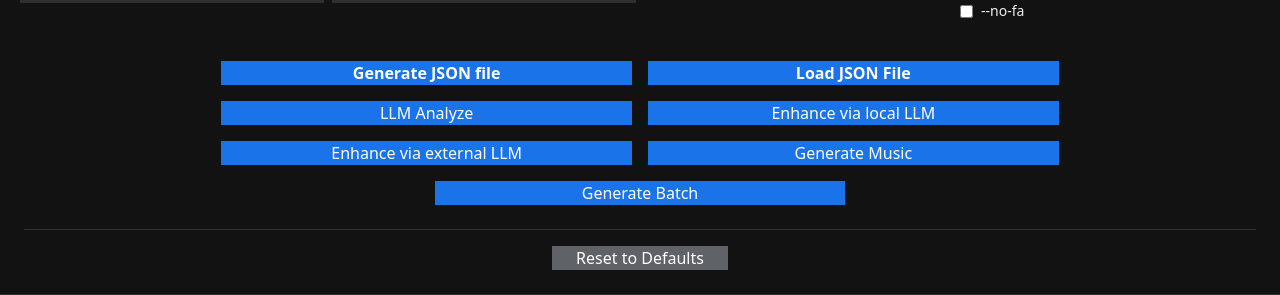
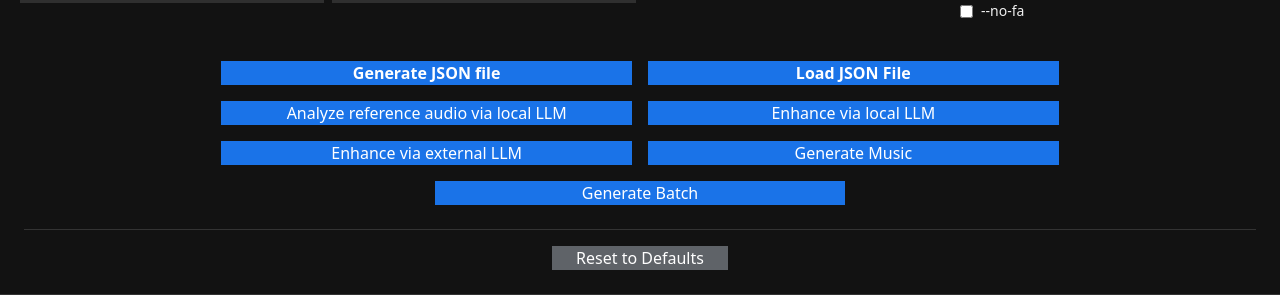
Before and after one commit to Nurb4000/acestep.cpp-simple-GUI, a Flask app: page / in a window 1280 px wide. Shown: the part 1336-1631 px from the top of the page. Run offline with Flask 3, Linux system fonts and the light colour scheme; some libraries are stand-ins or nearby versions.

Commit message:
Update LLM Analyze button text for clarity

```diff
--- a/templates/index.html
+++ b/templates/index.html
@@ -362,7 +362,7 @@ Load JSON File
 </button>
 <!-- LLM Analyze Button -->
 <button type="button" id="analyzeBtn" class="btn btn-primary w-1/3 text-white bg-[#1a73e8] hover:bg-[#1557b0]">
-LLM Analyze
+Analyze reference audio via local LLM
 </button>
 <!-- Enhance via Local LLM Button -->
 <button type="button" id="enhanceBtn" class="btn btn-primary w-1/3 text-white bg-[#1a73e8] hover:bg-[#1557b0]">Enhance via local LLM</button>
```
